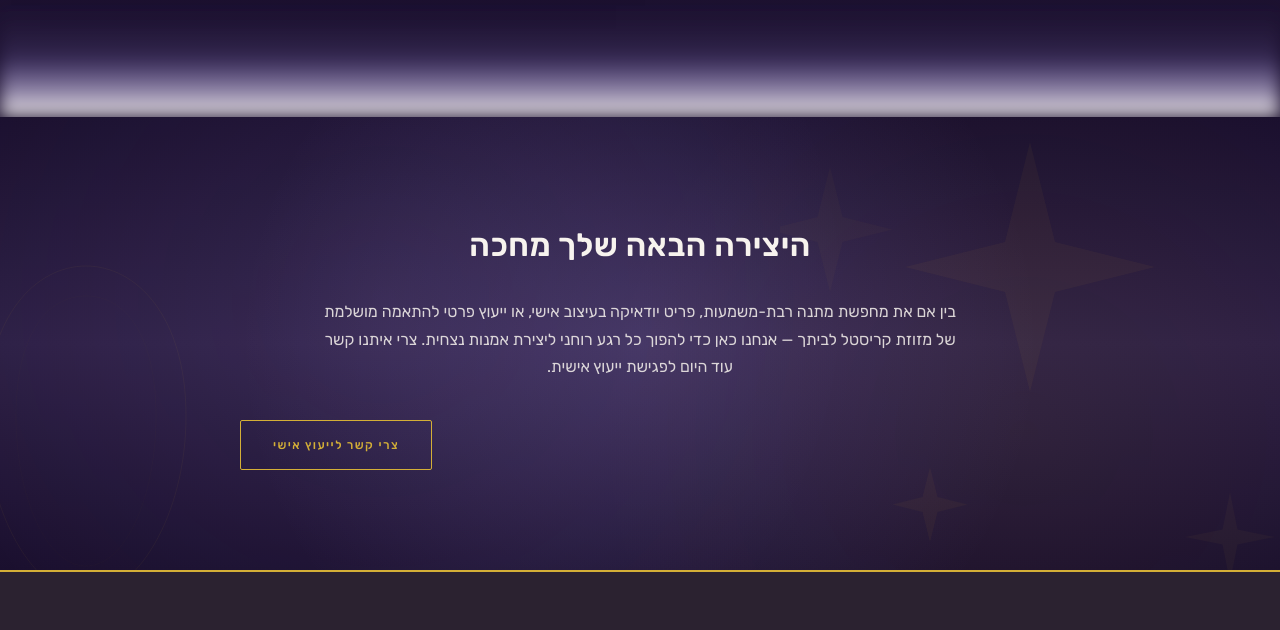
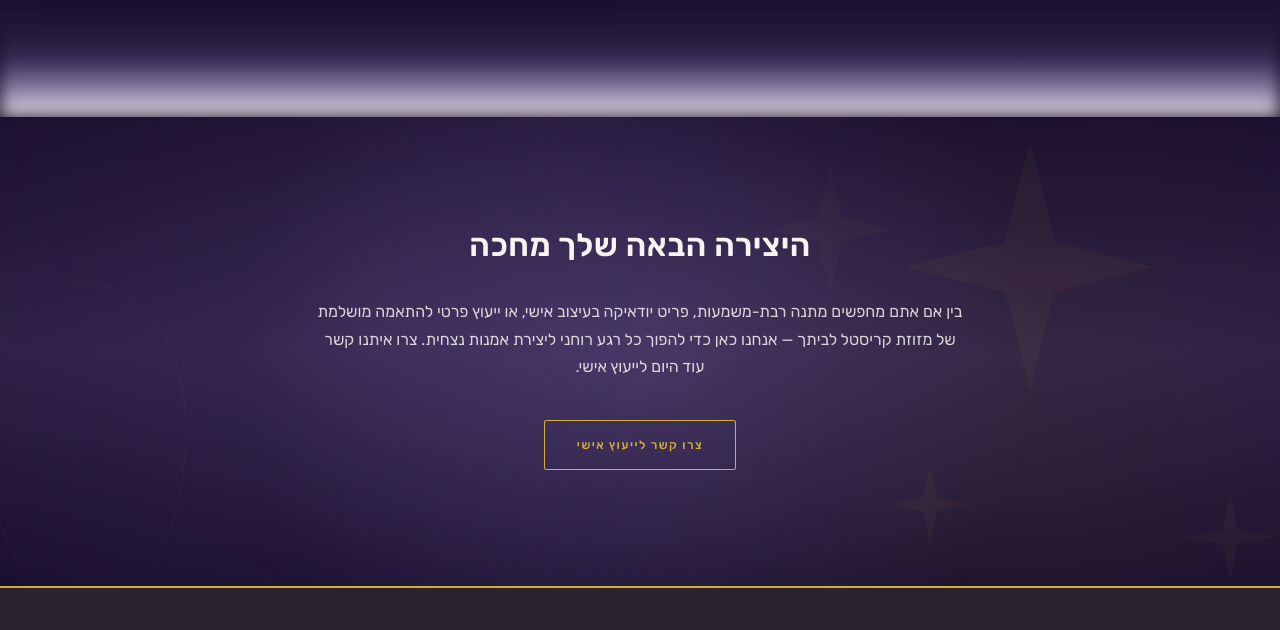
Before and after one commit to slipwoker/zappy-website-5ef43802-f3ef-4e66-95e9-14c25d68074a, a plain HTML site: page index.html in a window 1280 px wide. Shown: the part 4374-5004 px from the top of the page. Drawn offline with Linux system fonts and the light colour scheme; no server answers.

Commit message:
Incremental sync: 1 page(s) — update_text

```diff
--- a/index.html
+++ b/index.html
@@ -363,7 +363,7 @@
     </div>
 
 <script>window.ZAPPY_PRODUCTS_LISTING_PATH = "/products";</script>
-<script>window.ZAPPY_WEBSITE_ID = "5ef43802-f3ef-4e66-95e9-14c25d68074a";window.ZAPPY_API_BASE = "https://api.zappy5.com";</script><a class="skip-link" href="#main">דלג לתוכן הראשי</a>
+<script>window.ZAPPY_WEBSITE_ID = "5ef43802-f3ef-4e66-95e9-14c25d68074a";window.ZAPPY_API_BASE = (window.location.pathname.includes('/preview') ? "https://api.zappy5.com" : "https://api.zappy5.com");</script><a class="skip-link" href="#main">דלג לתוכן הראשי</a>
   <nav class="navbar">
   <button class="mobile-toggle" id="mobileToggle" aria-label="Menu">
     <svg class="hamburger-icon" width="24" height="24" viewBox="0 0 24 24" fill="none">
@@ -1100,7 +1100,7 @@
 
 
 
-<section data-band-index="4" class="index-cta-section" data-layout-spec="בית-cta">
+<section data-band-index="4" class="index-cta-section" data-layout-spec="בית-cta" id="index-cta-section">
   <div class="cta-bg-decor" aria-hidden="true">
     <svg class="cta-glow" viewBox="0 0 600 600" xmlns="http://www.w3.org/2000/svg">
       <radialGradient id="cta-grad" cx="50%" cy="50%" r="50%">
@@ -1123,9 +1123,9 @@
   <div class="cta-container">
     <div class="cta-content">
       <h2 class="cta-heading">היצירה הבאה שלך מחכה</h2>
-      <p class="cta-description">בין אם את מחפשת מתנה רבת-משמעות, פריט יודאיקה בעיצוב אישי, או ייעוץ פרטי להתאמה מושלמת של מזוזת קריסטל לביתך — אנחנו כאן כדי להפוך כל רגע רוחני ליצירת אמנות נצחית. צרי איתנו קשר עוד היום לפגישת ייעוץ אישית.</p>
-      <a href="/contact" class="cta-button">צרי קשר לייעוץ אישי</a>
-    </div>
+      <p class="cta-description" style="">בין אם אתם מחפשים מתנה רבת-משמעות, פריט יודאיקה בעיצוב אישי, או ייעוץ פרטי להתאמה מושלמת של מזוזת קריסטל לביתך — אנחנו כאן כדי להפוך כל רגע רוחני ליצירת אמנות נצחית. צרו איתנו קשר עוד היום לייעוץ אישי.</p>
+      <p><a href="/contact" class="cta-button" data-native-element="true" data-element-id="btn-1781993517381-0x0p0se9d" data-element-type="button" style="outline: none;">צרו קשר לייעוץ אישי</a>
+    </p></div>
   </div>
 </section>
   </main>
```
Also changed, not shown: public/index.html (+1 -1 lines).
